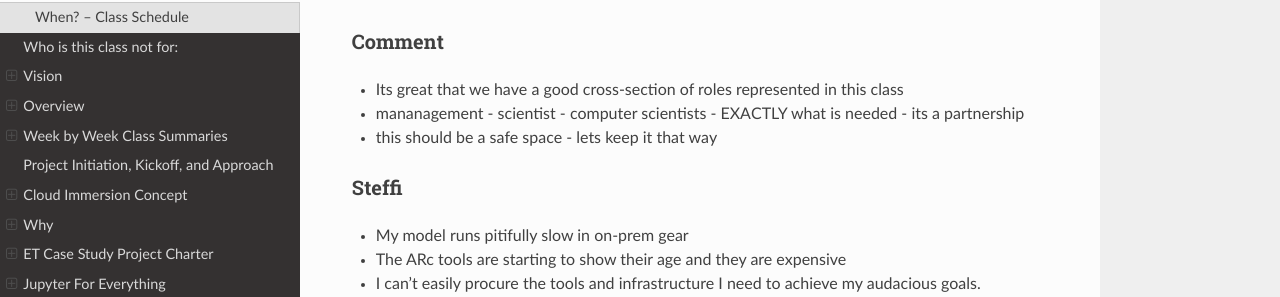
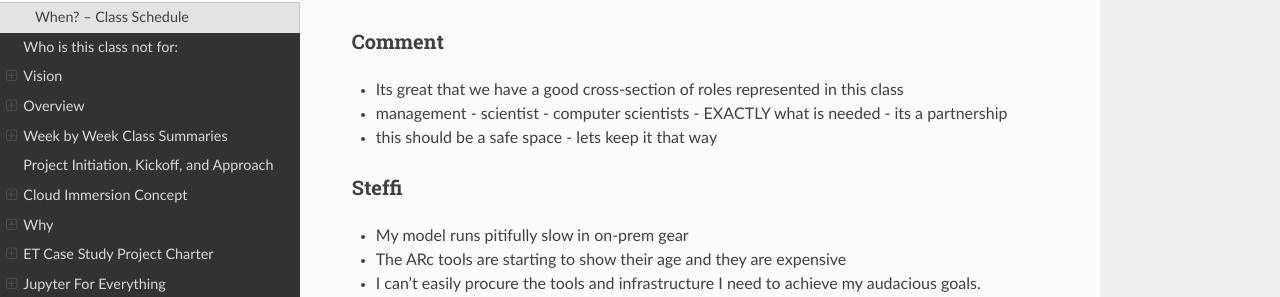
Before and after one commit to tonybutzer/harmony, a Sphinx documentation site: the page built from documentation/source/00define_ET.md, in a window 1280 px wide and 900 px high, scrolled down 4990 px. Shown: the part 154-451 px from the top of the window. Built offline with Sphinx 7.4.7 and the Read the Docs theme 2.0.0, drawn with Linux system fonts in a browser that asks for light colours; pages that are not in the unit, such as notebooks, are missing from menus.

Commit message:
automatic git update from Makefile

```diff
--- a/documentation/source/00define_ET.md
+++ b/documentation/source/00define_ET.md
@@ -200,7 +200,7 @@
 
 ### Comment
 - Its great that we have a good cross-section of roles represented in this class
-- mananagement - scientist - computer scientists - EXACTLY what is needed - its a partnership
+- management - scientist - computer scientists - EXACTLY what is needed - its a partnership
 - this should be a safe space - lets keep it that way
 
 ### Steffi
```
